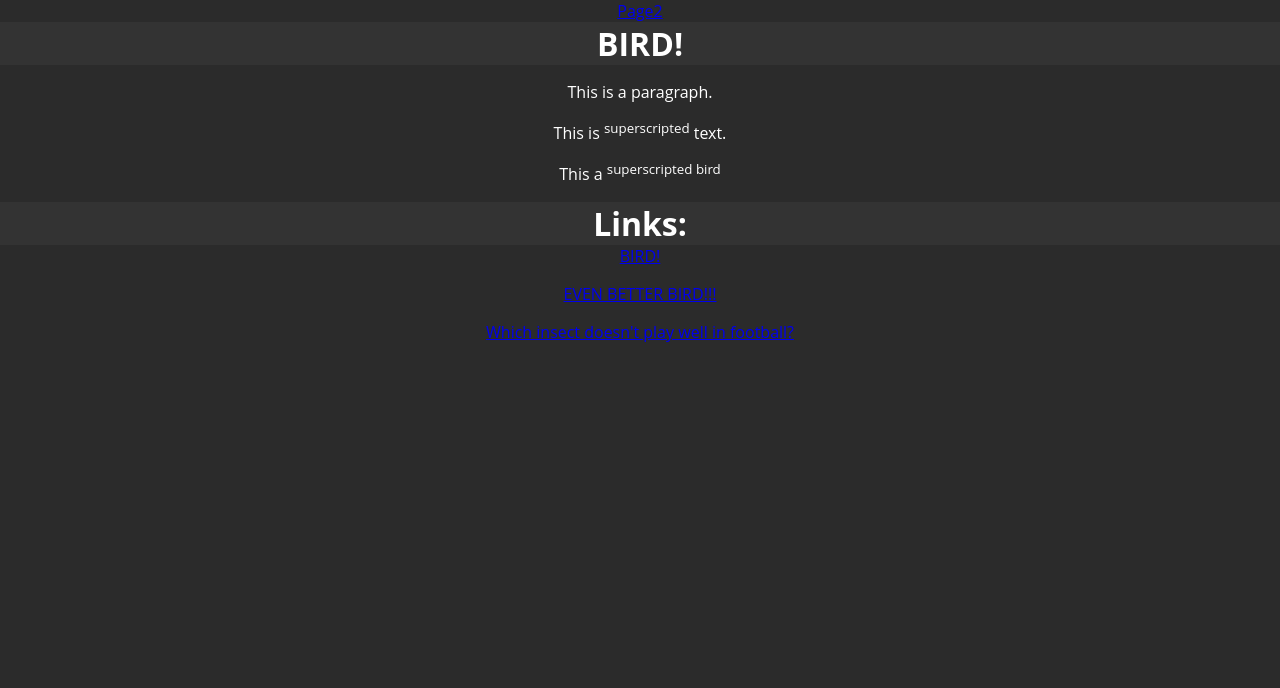
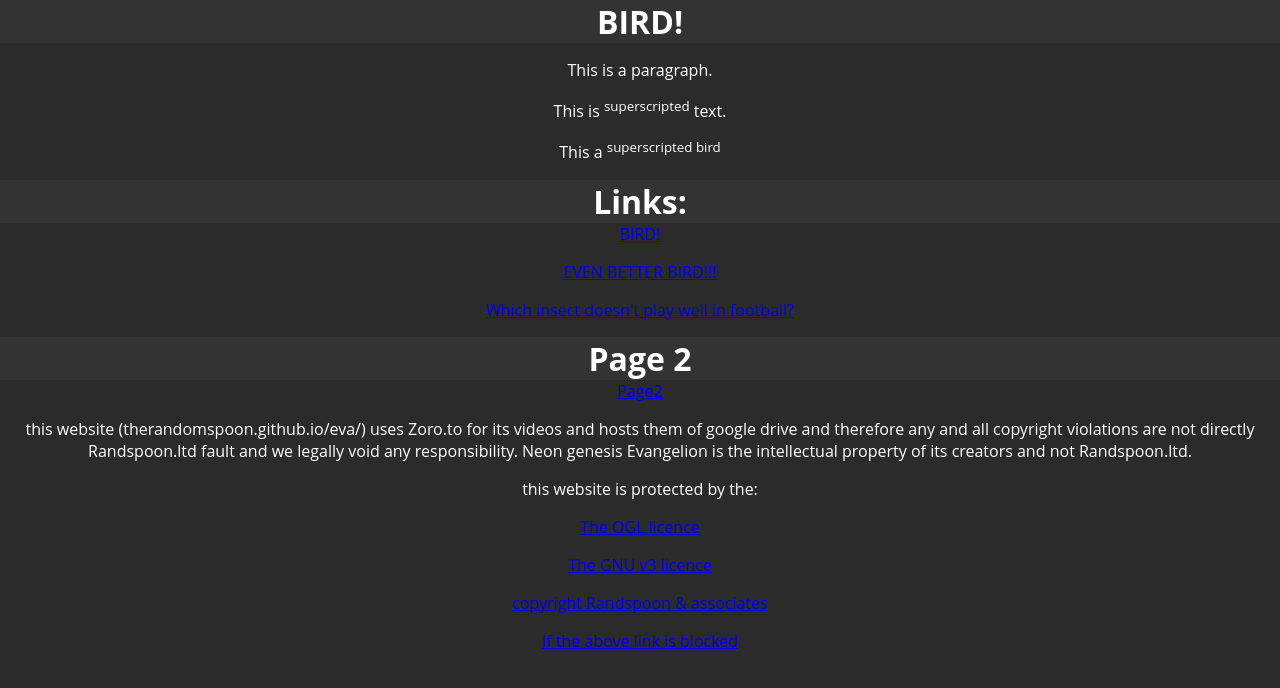
Before and after one commit to therandomspoon/Midnight, a plain HTML site: page index.html in a window 1280 px wide. Drawn offline with Linux system fonts and the light colour scheme.

Commit message:
Update index.html

```diff
--- a/index.html
+++ b/index.html
@@ -4,7 +4,6 @@
 <title>Page Title</title>
 </head>
 <body style="text-align:center;">
-  <a href="2heml.html"> Page2 </a>
   <link rel="stylesheet" href="style.css">
 <h1>BIRD!</h1>
 <p>This is a paragraph.</p>
@@ -17,9 +16,21 @@
 <a href="https://www.google.com/imgres?imgurl=https%3A%2F%2Fwww.soreen.com%2Fapp%2Fuploads%2F2023%2F01%2FLemon-Product-Page-image-.png&tbnid=CyjVP5IQAuhP7M&vet=12ahUKEwjM25y12Nv-AhUvmicCHYJGA3MQMygAegUIARC4AQ..i&imgrefurl=https%3A%2F%2Fwww.soreen.com%2Fproducts%2Flemon-mini-loaves%2F&docid=6qT_cUlk5Ii5OM&w=507&h=440&q=soreen%20lemon&ved=2ahUKEwjM25y12Nv-AhUvmicCHYJGA3MQMygAegUIARC4AQ"> EVEN BETTER BIRD!!!</a>
 <p> </p>
 <a href="https://www.google.com/imgres?imgurl=https%3A%2F%2Fupload.wikimedia.org%2Fwikipedia%2Fcommons%2F4%2F4d%2FApis_mellifera_Western_honey_bee.jpg&tbnid=7Zafe6dGGyzPhM&vet=12ahUKEwjHycru2dv-AhXpkicCHWKVDP4QMygBegUIARDgAQ..i&imgrefurl=https%3A%2F%2Fen.wikipedia.org%2Fwiki%2FWestern_honey_bee&docid=hsgQ-LXptmGUuM&w=1923&h=1599&q=bee&ved=2ahUKEwjHycru2dv-AhXpkicCHWKVDP4QMygBegUIARDgAQ"> Which insect doesn't play well in football?</a>
+<p> </p>
+<h1> Page 2 </h1>
+<a href="2heml.html"> Page2 </a>
 
+<div>
+        <p>this website (therandomspoon.github.io/eva/) uses Zoro.to for its videos and hosts them of google drive and therefore any and all copyright violations are not directly Randspoon.ltd fault and we legally void any responsibility. Neon genesis Evangelion is the intellectual property of its creators and not Randspoon.ltd. </p>
+        <p> this website is protected by the: </p>
+        <a href="https://www.nationalarchives.gov.uk/doc/open-government-licence/version/3/"> The OGL licence </a>
+        <p> </p>
+        <a href="https://www.gnu.org/licenses/gpl-3.0.en.html"> The GNU v3 licence </a>
+        <p> </p>
+        <a href="https://randspoon.co.uk/"> copyright Randspoon & associates </a>
+        <p> </p>
+        <a href="https://therandomspoon.github.io/Randspoon.co.uk/"> If the above link is blocked </a>
+        <p> </p>
+</div>
 </body>
 </html>
-
-</body>
-</html>
```
